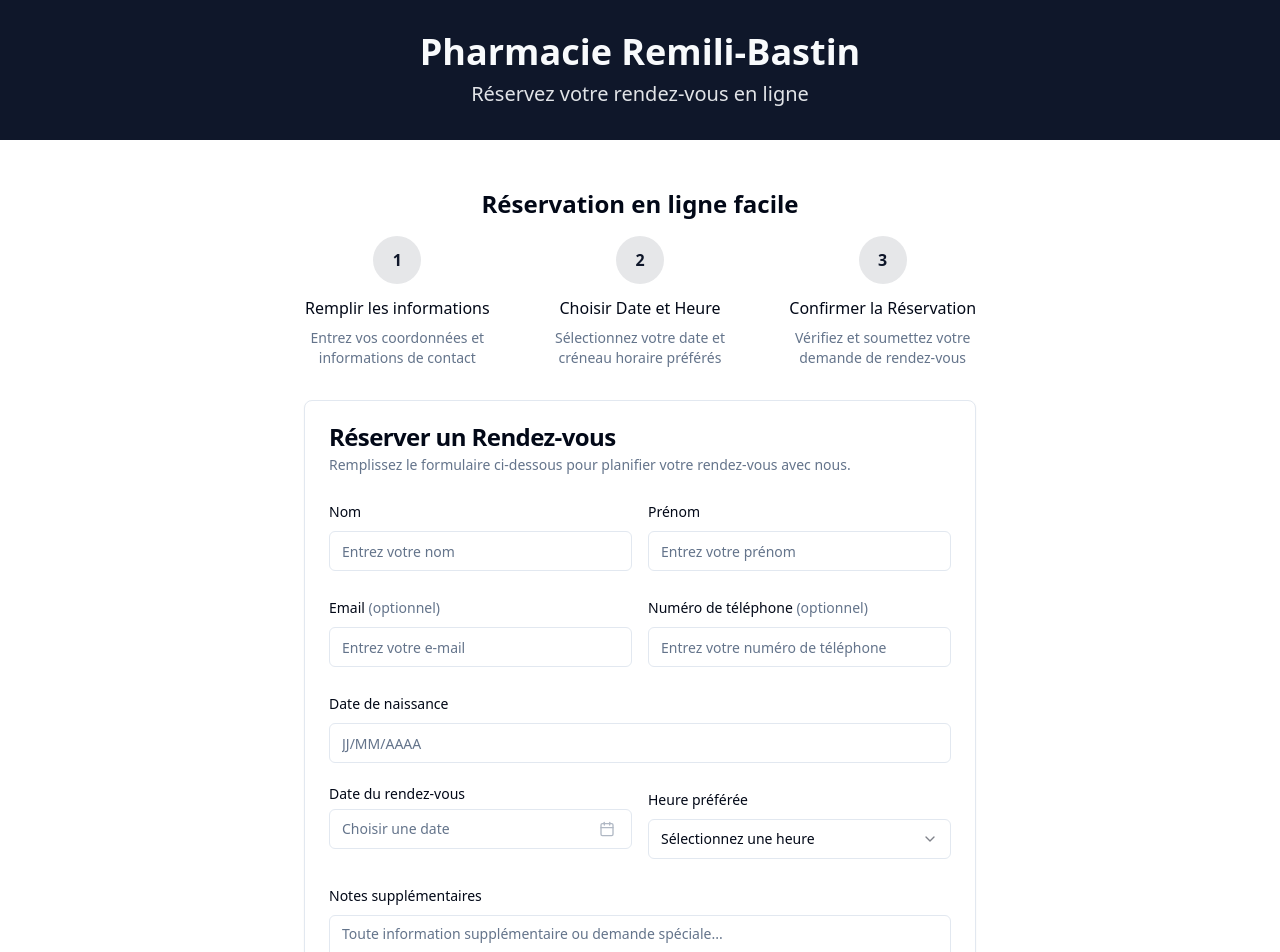
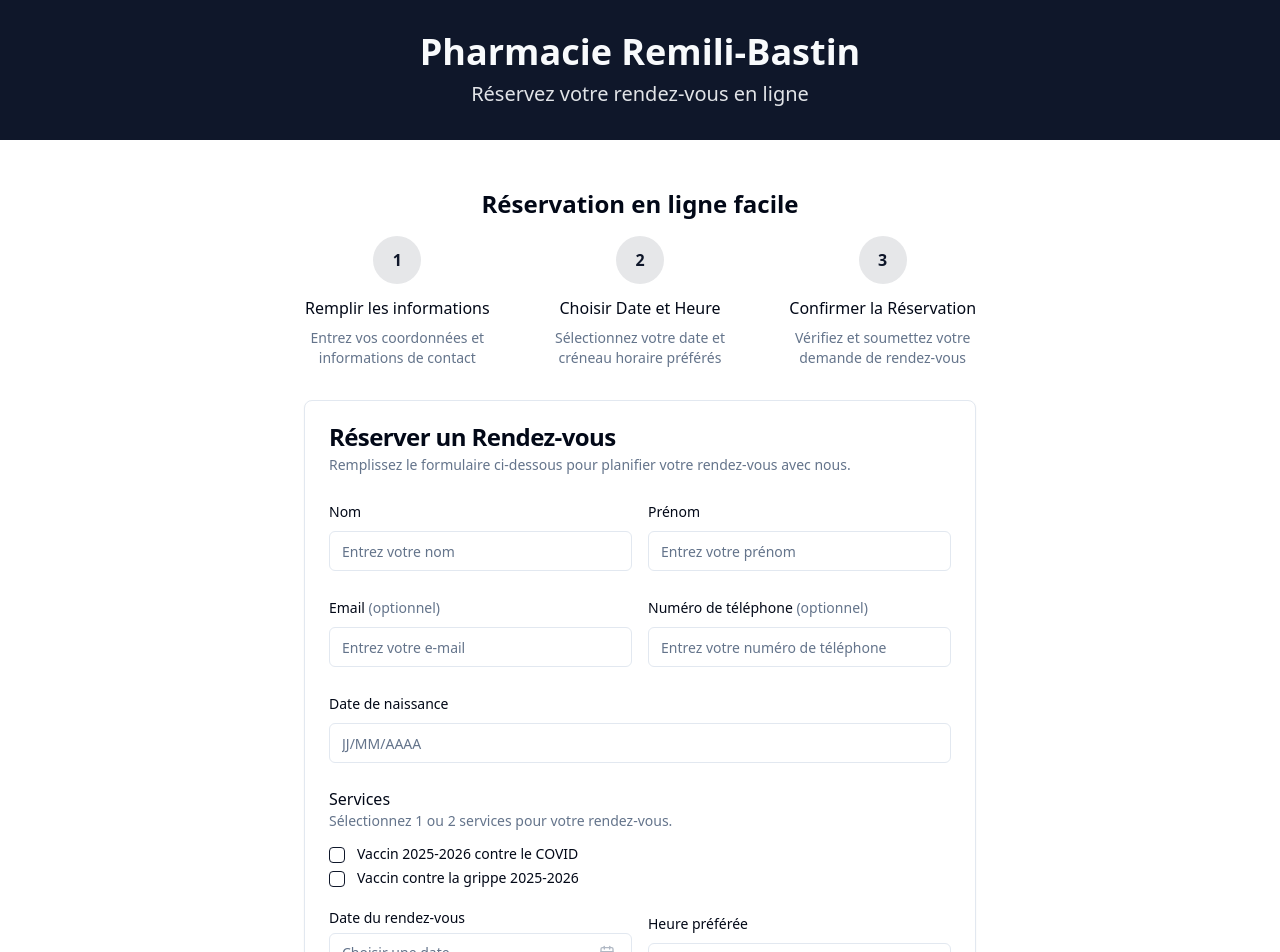
Before and after one commit to iliasrem/jab-ready-form, a React (Vite) app: page /book in a window 1280 px wide. Shown: the top 952 px of the page. Built offline with nearby package versions, Linux system fonts and the light colour scheme.

Commit message:
Add service selection to booking page
Added a service selection feature to the patient booking page, allowing patients to choose one or two services via clickable checkboxes.

```diff
--- a/src/components/AppointmentForm.tsx
+++ b/src/components/AppointmentForm.tsx
@@ -3,6 +3,7 @@ import { format } from "date-fns";
 import { CalendarIcon } from "lucide-react";
 import { useForm } from "react-hook-form";
 import { z } from "zod";
+import { Checkbox } from "@/components/ui/checkbox";
 
 import { cn } from "@/lib/utils";
 import { Button } from "@/components/ui/button";
@@ -58,6 +59,11 @@ const appointmentSchema = z.object({
   time: z.string({
     required_error: "Veuillez sélectionner une heure de rendez-vous.",
   }),
+  services: z.array(z.string()).min(1, {
+    message: "Veuillez sélectionner au moins un service.",
+  }).max(2, {
+    message: "Vous pouvez sélectionner maximum 2 services.",
+  }),
   notes: z.string().optional(),
 });
 
@@ -73,6 +79,7 @@ export function AppointmentForm({ availability }: AppointmentFormProps) {
       lastName: "",
       email: "",
       phone: "",
+      services: [],
       notes: "",
     },
   });
@@ -80,7 +87,7 @@ export function AppointmentForm({ availability }: AppointmentFormProps) {
   function onSubmit(data: AppointmentFormValues) {
     toast({
       title: "Rendez-vous demandé",
-      description: `Merci ${data.firstName} ${data.lastName} ! Votre rendez-vous pour le ${format(data.date, "PPP", { locale: require("date-fns/locale/fr") })} à ${data.time} a été soumis.`,
+      description: `Merci ${data.firstName} ${data.lastName} ! Votre rendez-vous pour le ${format(data.date, "PPP", { locale: require("date-fns/locale/fr") })} à ${data.time} a été soumis. Services: ${data.services.join(", ")}`,
     });
     form.reset();
   }
@@ -115,6 +122,11 @@ export function AppointmentForm({ availability }: AppointmentFormProps) {
 
   const selectedDate = form.watch("date");
   const availableTimeSlots = getAvailableTimeSlots(selectedDate);
+
+  const services = [
+    { id: "covid", label: "Vaccin 2025-2026 contre le COVID" },
+    { id: "grippe", label: "Vaccin contre la grippe 2025-2026" }
+  ];
 
   return (
     <Card className="w-full max-w-2xl mx-auto">
@@ -257,6 +269,56 @@ export function AppointmentForm({ availability }: AppointmentFormProps) {
               )}
             />
 
+            <FormField
+              control={form.control}
+              name="services"
+              render={() => (
+                <FormItem>
+                  <div className="mb-4">
+                    <FormLabel className="text-base">Services</FormLabel>
+                    <FormDescription>
+                      Sélectionnez 1 ou 2 services pour votre rendez-vous.
+                    </FormDescription>
+                  </div>
+                  {services.map((service) => (
+                    <FormField
+                      key={service.id}
+                      control={form.control}
+                      name="services"
+                      render={({ field }) => {
+                        return (
+                          <FormItem
+                            key={service.id}
+                            className="flex flex-row items-start space-x-3 space-y-0"
+                          >
+                            <FormControl>
+                              <Checkbox
+                                checked={field.value?.includes(service.id)}
+                                onCheckedChange={(checked) => {
+                                  return checked
+                                    ? field.onChange([...field.value, service.id])
+                                    : field.onChange(
+                                        field.value?.filter(
+                                          (value) => value !== service.id
+                                        )
+                                      )
+                                }}
+                                disabled={!field.value?.includes(service.id) && field.value?.length >= 2}
+                              />
+                            </FormControl>
+                            <FormLabel className="font-normal">
+                              {service.label}
+                            </FormLabel>
+                          </FormItem>
+                        )
+                      }}
+                    />
+                  ))}
+                  <FormMessage />
+                </FormItem>
+              )}
+            />
+
             <div className="grid grid-cols-1 md:grid-cols-2 gap-4">
               <FormField
                 control={form.control}
```
